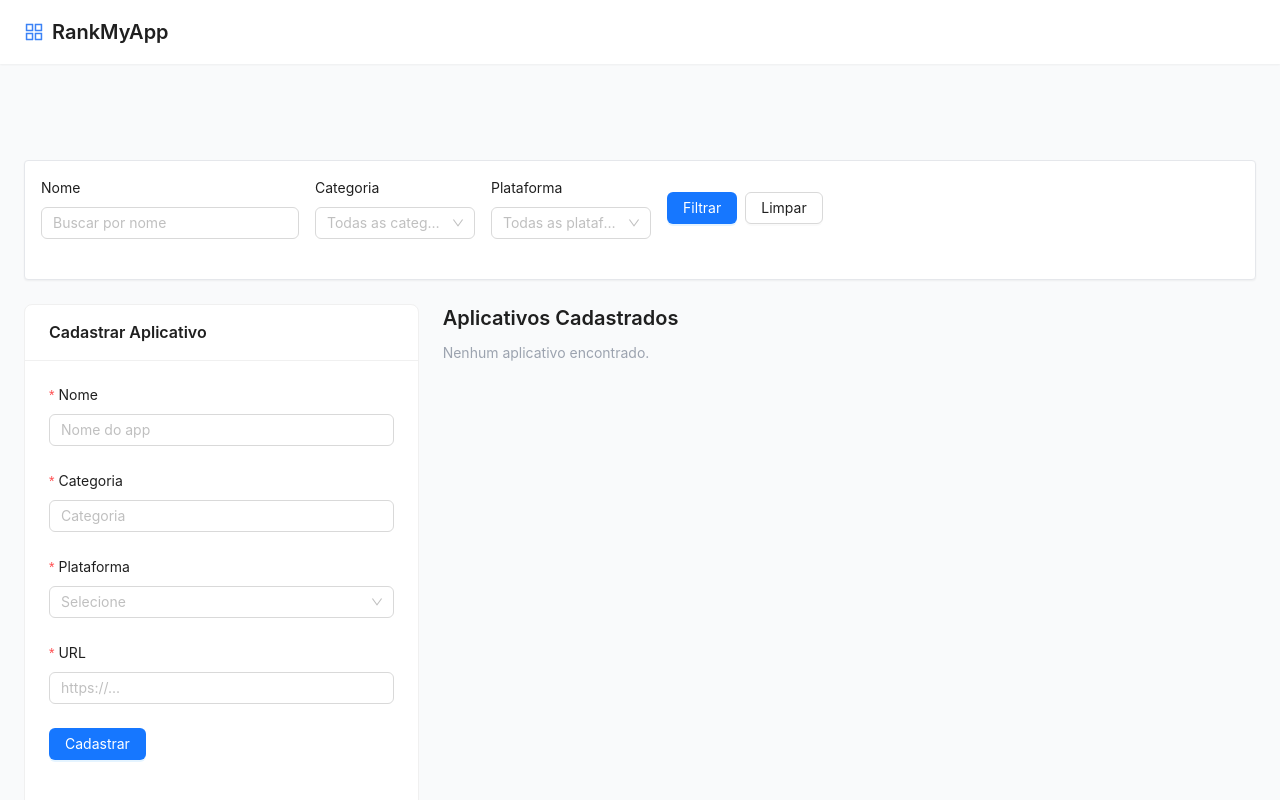
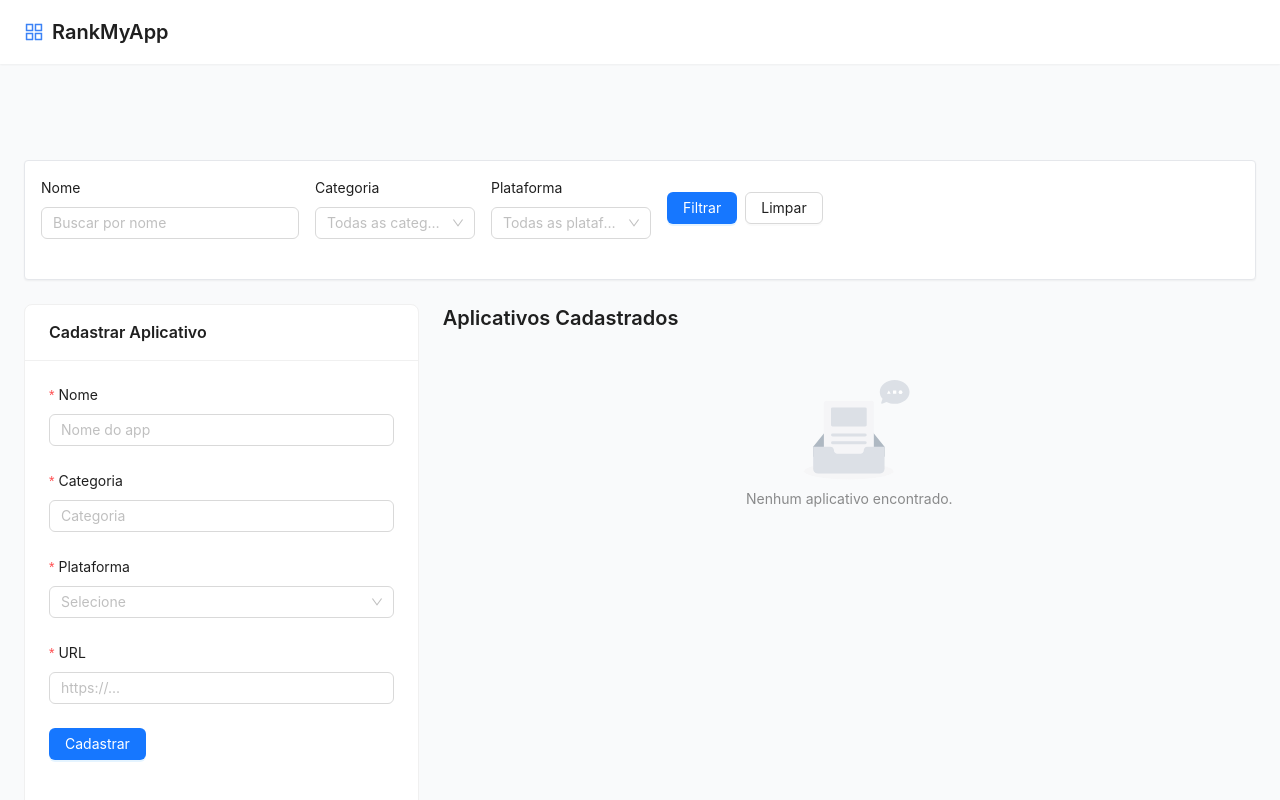
Before and after one commit to walvesb65/rank-my-app-challenge, a React (Vite) app: page / in a window 1280 px wide. Shown: the top 800 px of the page. Built offline with nearby package versions, Linux system fonts and the light colour scheme.

Commit message:
feat(ui): adiciona componente EmptyState

```diff
--- /dev/null
+++ b/src/ui/components/EmptyState.tsx
@@ -0,0 +1,11 @@
+import { Empty } from "antd";
+
+type Props = {
+  message?: string;
+};
+
+export const EmptyState = ({
+  message = "Nenhum resultado encontrado",
+}: Props) => {
+  return <Empty description={message} className="my-12" />;
+};
--- a/src/ui/pages/Dashboard.tsx
+++ b/src/ui/pages/Dashboard.tsx
@@ -3,6 +3,7 @@ import { AppForm } from "@/presentation/components/AppForm";
 import AppList from "@/presentation/components/AppList";
 import { AppFilterForm } from "@/presentation/components/AppFilterForm";
 import { Card, Col, Row, Typography } from "antd";
+import { EmptyState } from "../components/EmptyState";
 
 const Dashboard = () => {
   const { apps, loading, reload } = useAppList();
@@ -22,7 +23,7 @@ const Dashboard = () => {
           {loading ? (
             <p>Carregando apps...</p>
           ) : apps.length === 0 ? (
-            <p className="text-gray-400">Nenhum aplicativo encontrado.</p>
+            <EmptyState message="Nenhum aplicativo encontrado." />
           ) : (
             <AppList apps={apps} />
           )}
```
